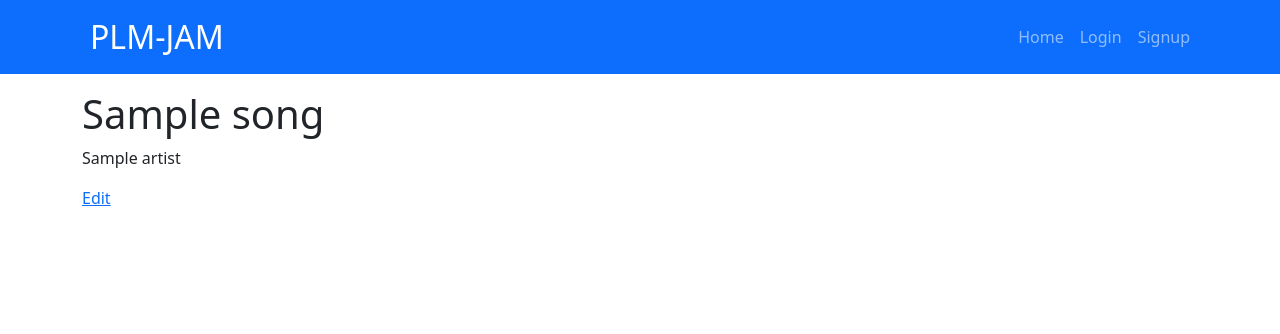
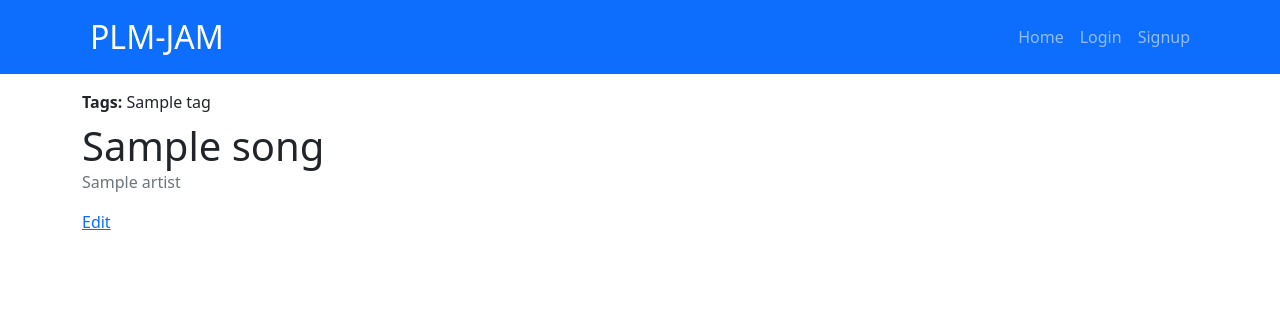
Before and after one commit to rachelp4515/jam, a Flask app: template templates/songs/song.html in a window 1280 px wide. Shown: the top 334 px of the page. Run offline with Flask 2, Linux system fonts and the light colour scheme; the template is opened without the code that fills it: most values are stand-ins (such as "Sample title", 1, 10 or a date in 2020).

Commit message:
Display tags on the song page

```diff
--- a/templates/songs/song.html
+++ b/templates/songs/song.html
@@ -2,8 +2,14 @@
 
 {% block content %}
     <div class="container">
-        <h1>{{ song.name }}</h1>
-        <p>{{ song.artist }}</p>
-        <a href="{{ url_for('songs.edit', song_id=song._id) }}">Edit</a>
+        <p class="fw-bold d-inline">Tags:</p>
+        {% for tag in tags %}
+            <p class="d-inline">{{ tag.title }}</p>
+        {% endfor %}
+
+        <h1 class="mt-2 mb-0">{{ song.name }}</h1>
+        <p class="text-muted">{{ song.artist }}</p>
+        <a href="{{ url_for('songs.edit', song_id=song._id) }}" class="mt-2 d-block">Edit</a>
+
     </div>
 {% endblock %}
```
Also changed, not shown: blueprints/songs.py (+12 -4 lines).
